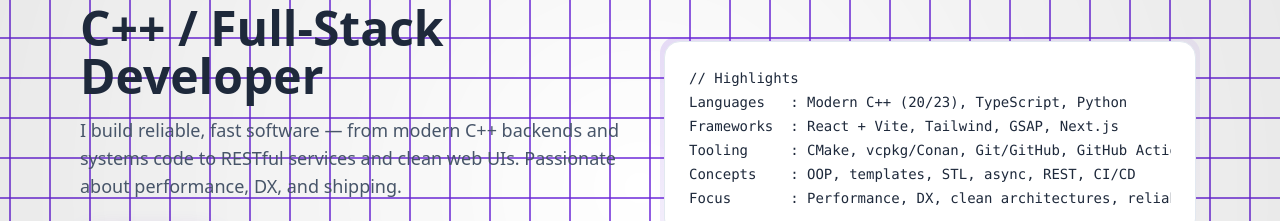
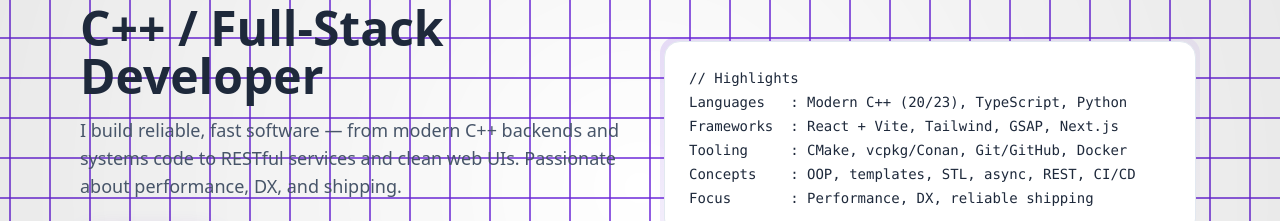
Before and after one commit to kemalbatut/Portfolio, a React app: page index.html in a window 1280 px wide. Shown: the part 155-376 px from the top of the page. Built offline with nearby package versions, Linux system fonts and the light colour scheme.

```diff
--- a/index.html
+++ b/index.html
@@ -108,9 +108,9 @@
           <pre class="text-sm leading-6 overflow-auto"><code>// Highlights
 Languages   : Modern C++ (20/23), TypeScript, Python
 Frameworks  : React + Vite, Tailwind, GSAP, Next.js
-Tooling     : CMake, vcpkg/Conan, Git/GitHub, GitHub Actions CI, Docker
+Tooling     : CMake, vcpkg/Conan, Git/GitHub, Docker
 Concepts    : OOP, templates, STL, async, REST, CI/CD
-Focus       : Performance, DX, clean architectures, reliable shipping</code></pre>
+Focus       : Performance, DX, reliable shipping</code></pre>
         </div>
       </div>
     </div>
```
